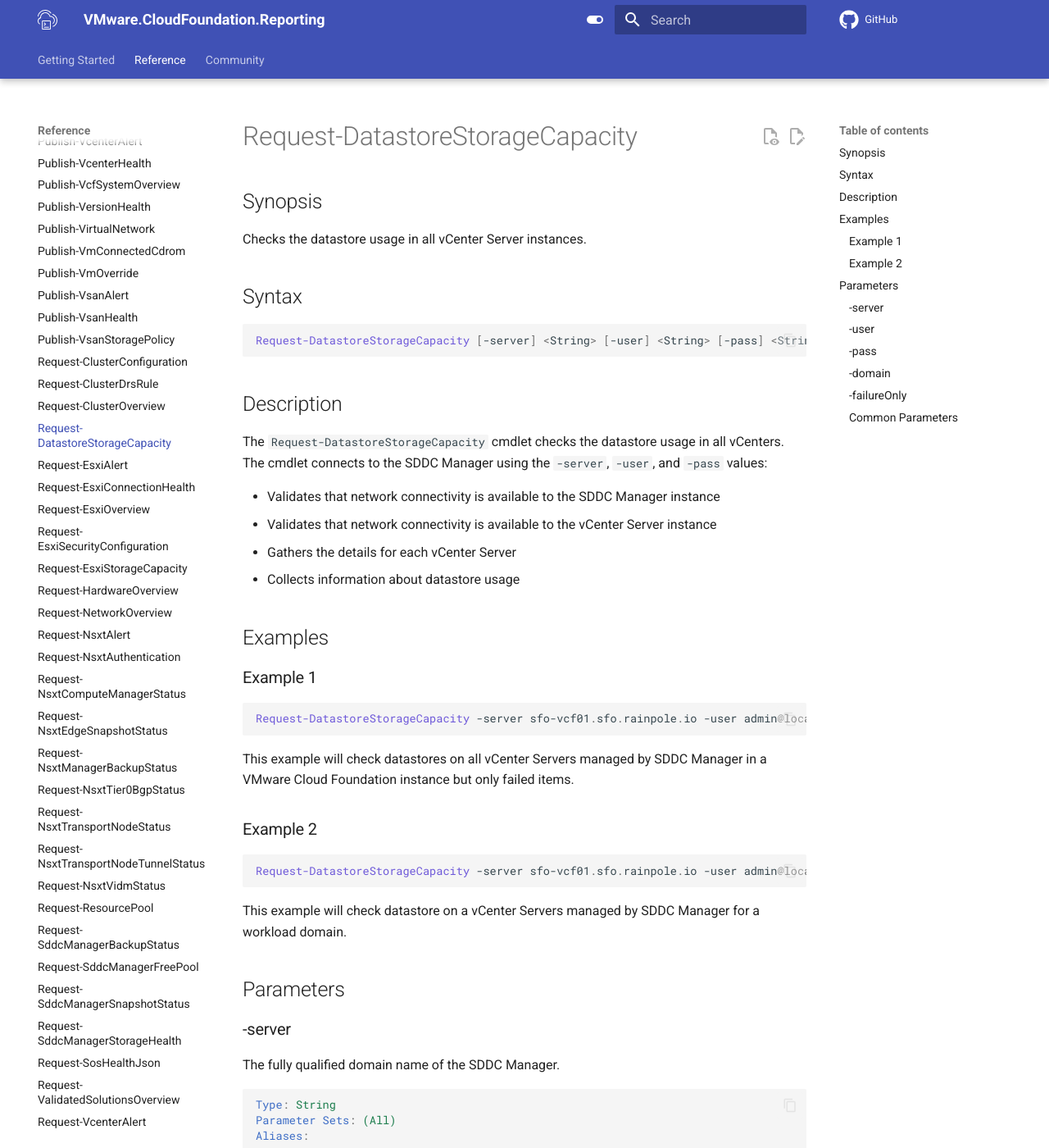
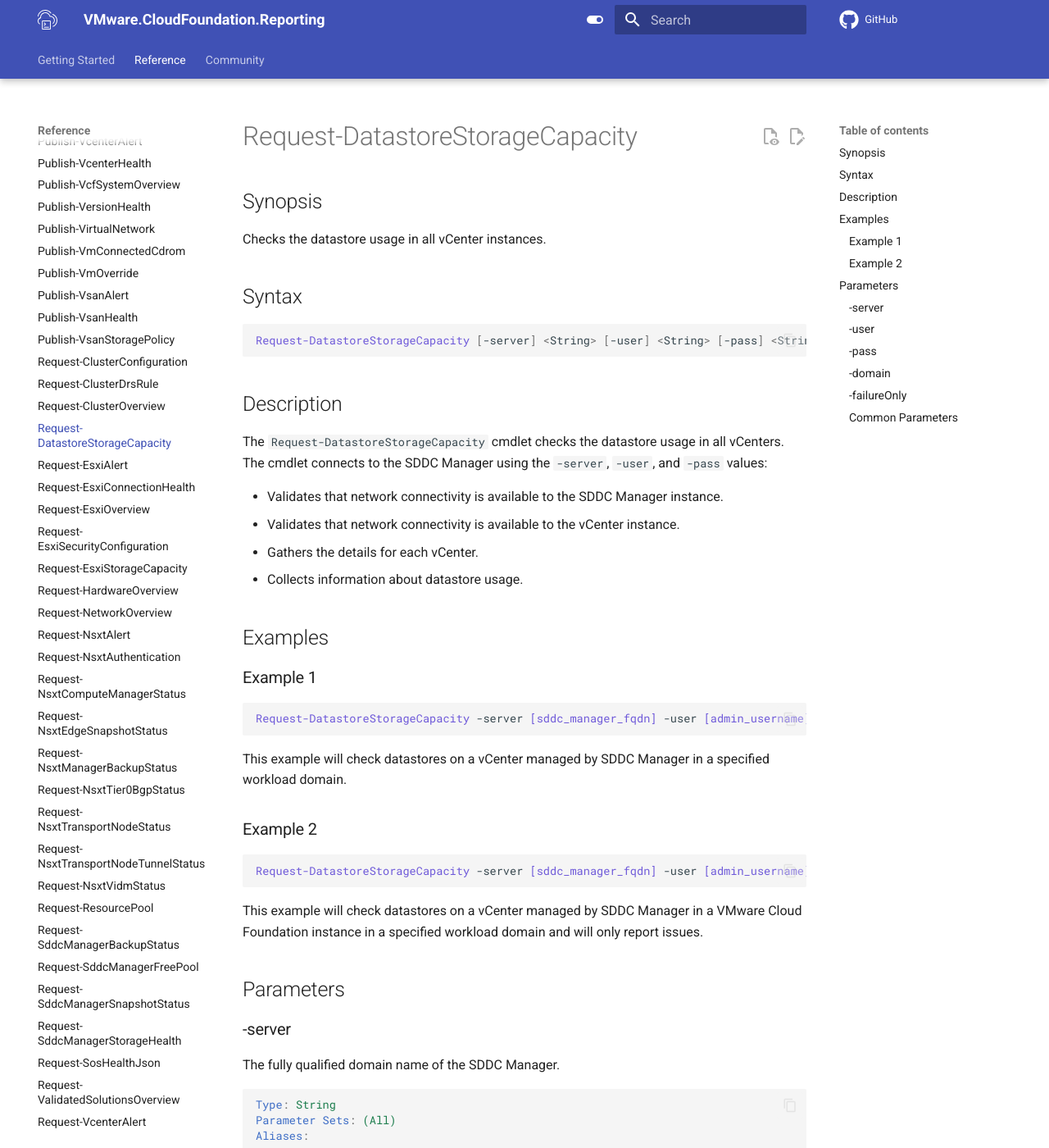
Before and after one commit to vmware/powershell-module-for-vmware-cloud-foundation-reporting, an MkDocs documentation site: the page built from docs/documentation/functions/Request-DatastoreStorageCapacity.md, in a window 1280 px wide and 1400 px high. Shown: the whole window at 82% size. Built offline with MkDocs 1.6.1 and Material for MkDocs 9.7.7, drawn with Linux system fonts in a browser that asks for light colours; comment, search, counter and statistics services are not loaded; the version menu is left out.

Commit message:
docs:santize-examples
- Updated Publish-VsanStoragePolicy.md doc to sanitize all the example variables, add brackets and punctuation.
- Updated Request-ClusterConfiguration.md doc to sanitize all the example variables, add brackets and punctuation.
- Updated Request-ClusterDrsRule.md doc to sanitize all the example variables, add brackets and punctuation.
- Updated Request-ClusterOverview.md doc to sanitize all the example variables, add brackets and punctuation.
- Updated Request-DatastoreStorageCapacity.md doc to sanitize all the example variables, add brackets and punctuation.

Signed-off-by: Andy Beltz <andy.beltz@broadcom.com>

````diff
--- a/docs/documentation/functions/Request-DatastoreStorageCapacity.md
+++ b/docs/documentation/functions/Request-DatastoreStorageCapacity.md
@@ -2,7 +2,7 @@
 
 ## Synopsis
 
-Checks the datastore usage in all vCenter Server instances.
+Checks the datastore usage in all vCenter instances.
 
 ## Syntax
 
@@ -15,28 +15,28 @@ Request-DatastoreStorageCapacity [-server] <String> [-user] <String> [-pass] <St
 The `Request-DatastoreStorageCapacity` cmdlet checks the datastore usage in all vCenters.
 The cmdlet connects to the SDDC Manager using the `-server`, `-user`, and `-pass` values:
 
-- Validates that network connectivity is available to the SDDC Manager instance
-- Validates that network connectivity is available to the vCenter Server instance
-- Gathers the details for each vCenter Server
-- Collects information about datastore usage
+- Validates that network connectivity is available to the SDDC Manager instance.
+- Validates that network connectivity is available to the vCenter instance.
+- Gathers the details for each vCenter.
+- Collects information about datastore usage.
 
 ## Examples
 
 ### Example 1
 
 ```powershell
-Request-DatastoreStorageCapacity -server sfo-vcf01.sfo.rainpole.io -user admin@local -pass VMw@re1!VMw@re1! -domain sfo-w01 -failureOnly
+Request-DatastoreStorageCapacity -server [sddc_manager_fqdn] -user [admin_username] -pass [admin_password] -domain [workload_domain_name]
 ```
 
-This example will check datastores on all vCenter Servers managed by SDDC Manager in a VMware Cloud Foundation instance but only failed items.
+This example will check datastores on a vCenter managed by SDDC Manager in a specified workload domain.
 
 ### Example 2
 
 ```powershell
-Request-DatastoreStorageCapacity -server sfo-vcf01.sfo.rainpole.io -user admin@local -pass VMw@re1!VMw@re1! -domain sfo-w01
+Request-DatastoreStorageCapacity -server [sddc_manager_fqdn] -user [admin_username] -pass [admin_password] -domain [workload_domain_name] -failureOnly
 ```
 
-This example will check datastore on a vCenter Servers managed by SDDC Manager for a workload domain.
+This example will check datastores on a vCenter managed by SDDC Manager in a VMware Cloud Foundation instance in a specified workload domain and will only report issues.
 
 ## Parameters
 
````
Also changed, not shown: docs/documentation/functions/Publish-VsanStoragePolicy.md (+9 -9 lines), docs/documentation/functions/Request-ClusterConfiguration.md (+7 -7 lines), docs/documentation/functions/Request-ClusterDrsRule.md (+7 -7 lines), docs/documentation/functions/Request-ClusterOverview.md (+6 -6 lines).
